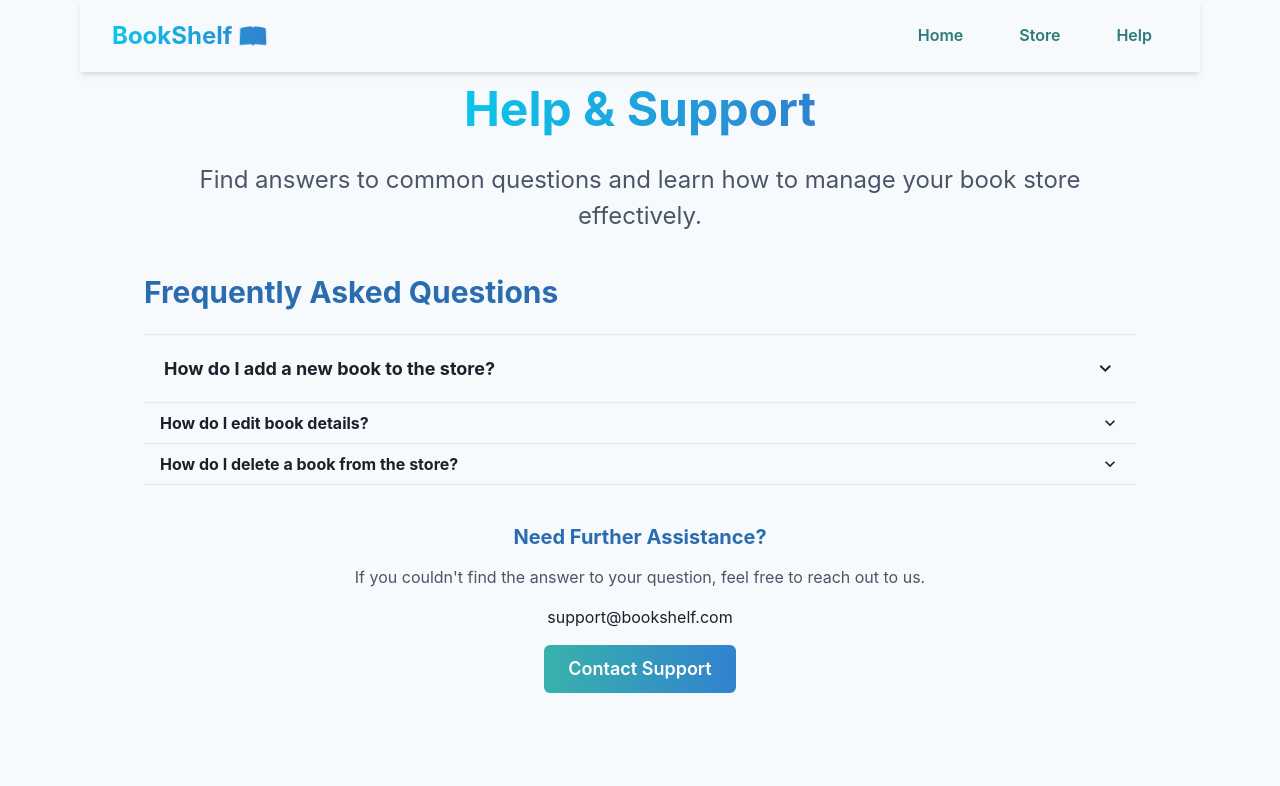
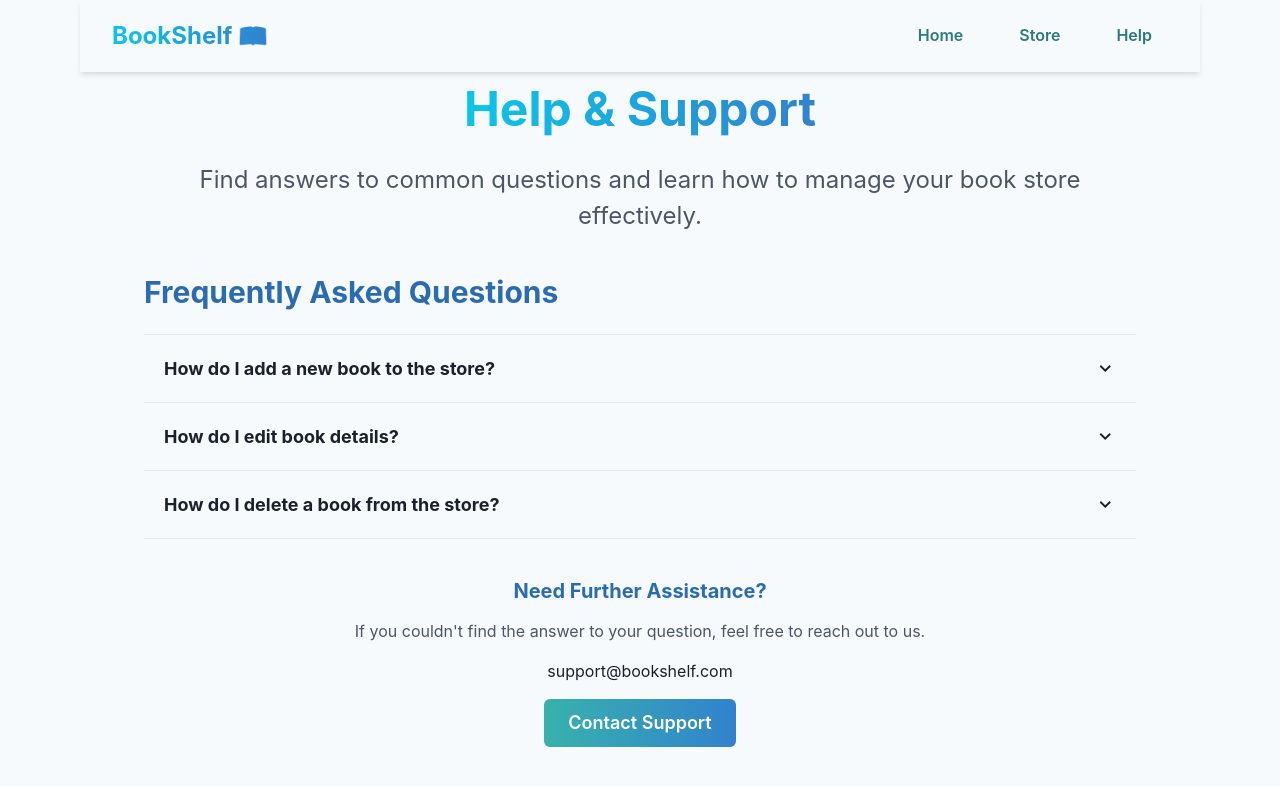
Before and after one commit to TheekshaRathnayaka/Admin-Book-Store, a React (Vite) app in the folder Admin-Store/frontend/: page /help in a window 1280 px wide. Shown: the top 786 px of the page. Built offline with nearby package versions, Linux system fonts and the light colour scheme.

Commit message:
Change AccordionButton sizes

```diff
--- a/Admin-Store/frontend/src/pages/HelpPage.jsx
+++ b/Admin-Store/frontend/src/pages/HelpPage.jsx
@@ -39,8 +39,8 @@ const HelpPage = () => {
 
           <AccordionItem>
             <h2>
-              <AccordionButton>
-                <Box flex="1" textAlign="left" fontWeight="bold">
+              <AccordionButton fontSize="lg" fontWeight="bold" p={5} _expanded={{ bg: "blue.50" }}>
+                <Box flex="1" textAlign="left">
                   How do I edit book details?
                 </Box>
                 <AccordionIcon />
@@ -52,8 +52,8 @@ const HelpPage = () => {
 
           <AccordionItem>
             <h2>
-              <AccordionButton>
-                <Box flex="1" textAlign="left" fontWeight="bold">
+              <AccordionButton fontSize="lg" fontWeight="bold" p={5} _expanded={{ bg: "blue.50" }}>
+                <Box flex="1" textAlign="left">
                   How do I delete a book from the store?
                 </Box>
                 <AccordionIcon />
```
